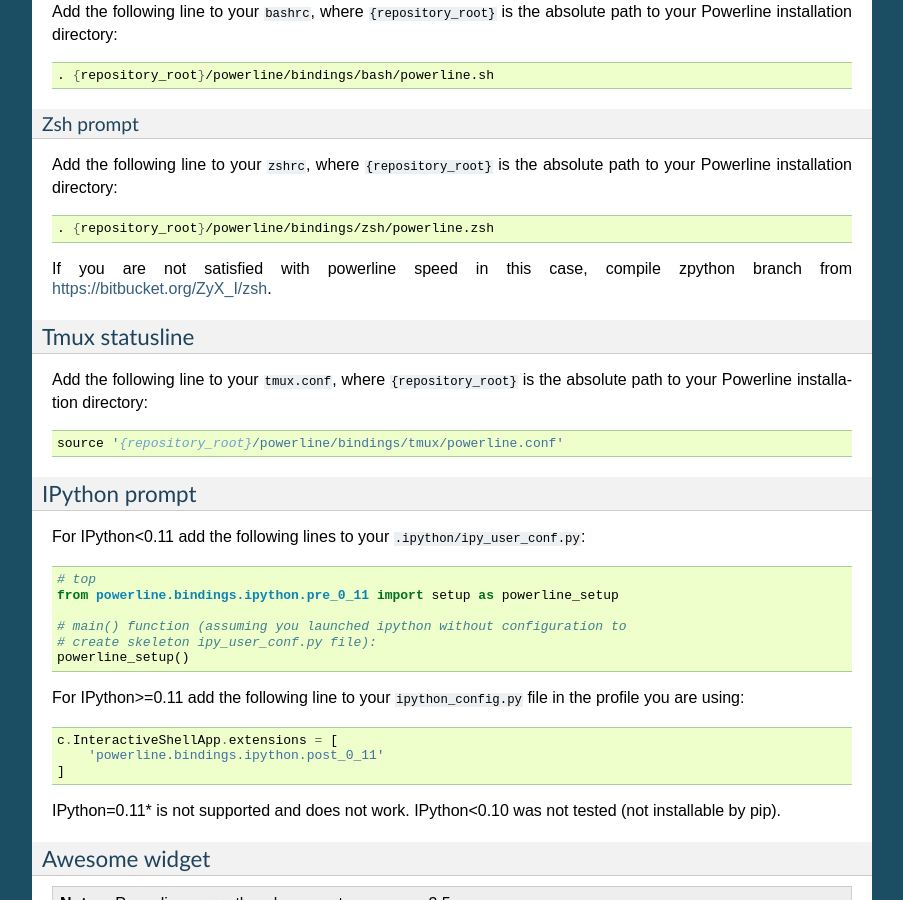
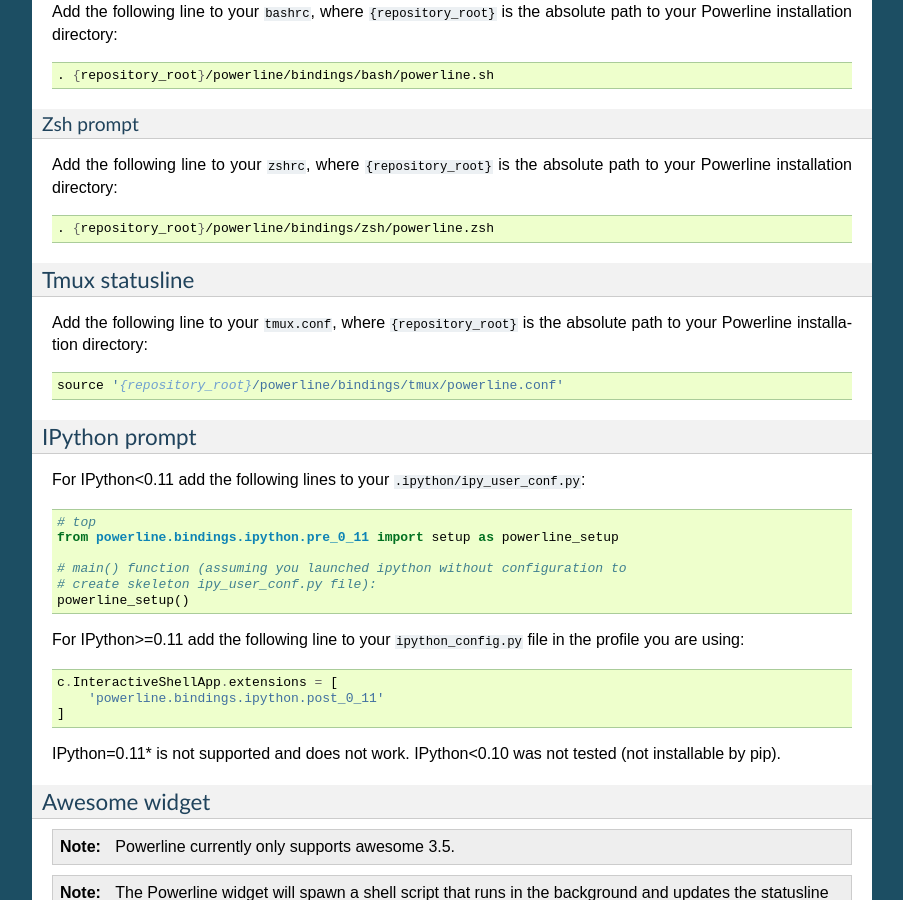
Before and after one commit to someyooyo/someyooyo, a Sphinx documentation site: the page built from docs/source/overview.rst, in a window 1280 px wide and 900 px high, scrolled down 2116 px. Shown: the whole window, without its empty margins (198-1101 px from the left). Built offline with Sphinx 7.4.7, drawn with Linux system fonts in a browser that asks for light colours.

Commit message:
Do not mention zpython branch
It is not usable due to some bugs, not maintained and replaced by
powerline-client

```diff
--- a/docs/source/overview.rst
+++ b/docs/source/overview.rst
@@ -146,9 +146,6 @@ absolute path to your Powerline installation directory:
 
    . {repository_root}/powerline/bindings/zsh/powerline.zsh
 
-If you are not satisfied with powerline speed in this case, compile zpython
-branch from https://bitbucket.org/ZyX_I/zsh.
-
 Tmux statusline
 ---------------
 
```
